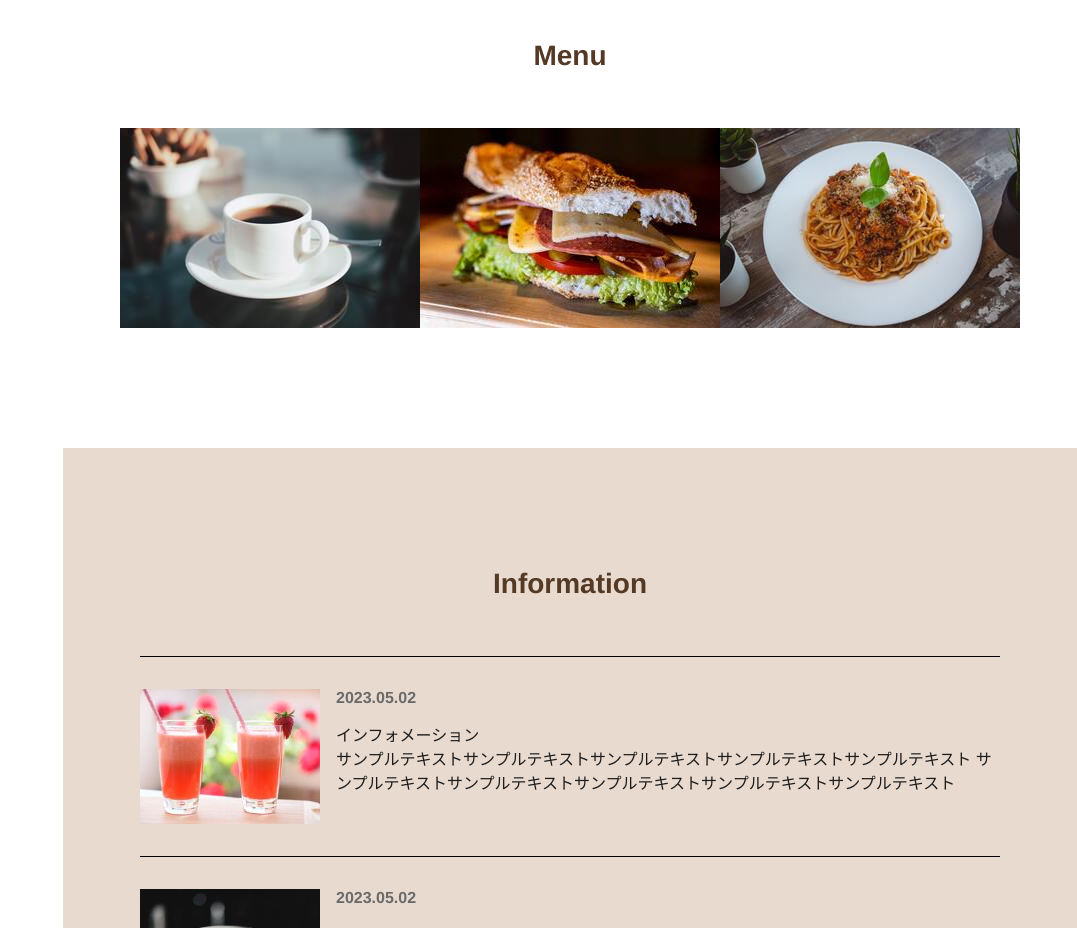
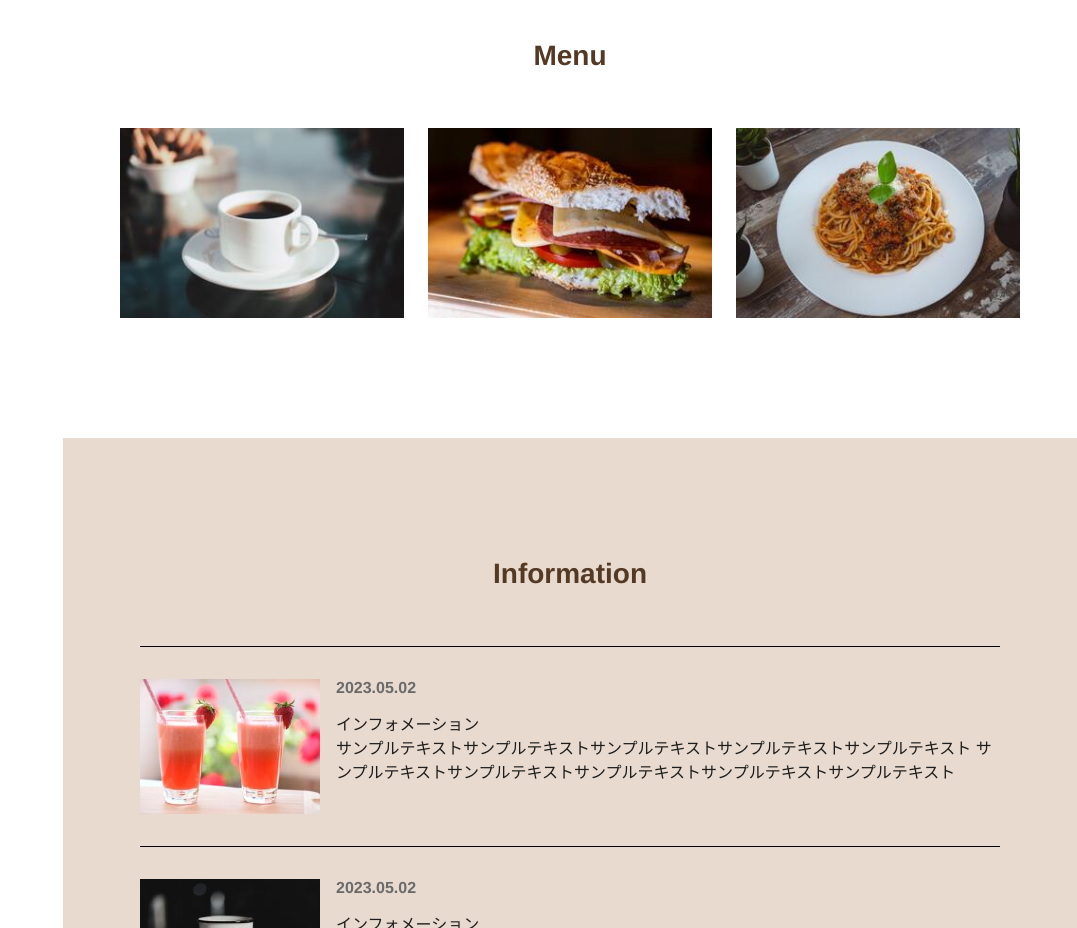
Before and after one commit to saki-source/saki-source-0510, a plain HTML site: page index.html in a window 1280 px wide. Shown: the part 880-1808 px from the top of the page, without its empty margins (203-1280 px from the left). Drawn offline with nearby package versions, Linux system fonts and the light colour scheme.

Commit message:
Add files via upload

```diff
--- a/index.html
+++ b/index.html
@@ -38,9 +38,9 @@
             <section class="section" id="menu">
                 <h2 class="section__title">Menu</h2>
                 <div class="menu">
-                    <img data-aos="fade-up"  data-aos-duration="500"  src="./img/photo02.jpg" alt="" class="menu_img">
-                    <img data-aos="fade-up"  data-aos-duration="1000"  src="./img/photo03.jpg" alt="" class="menu_img">
-                    <img data-aos="fade-up"  data-aos-duration="1500"  src="./img/photo04.jpg" alt="" class="menu_img">
+                    <img data-aos="fade-up"  data-aos-duration="500"  src="./img/photo02.jpg" alt="" class="menu__img">
+                    <img data-aos="fade-up"  data-aos-duration="1000"  src="./img/photo03.jpg" alt="" class="menu__img">
+                    <img data-aos="fade-up"  data-aos-duration="1500"  src="./img/photo04.jpg" alt="" class="menu__img">
                 </div>
             </section>
 
```
